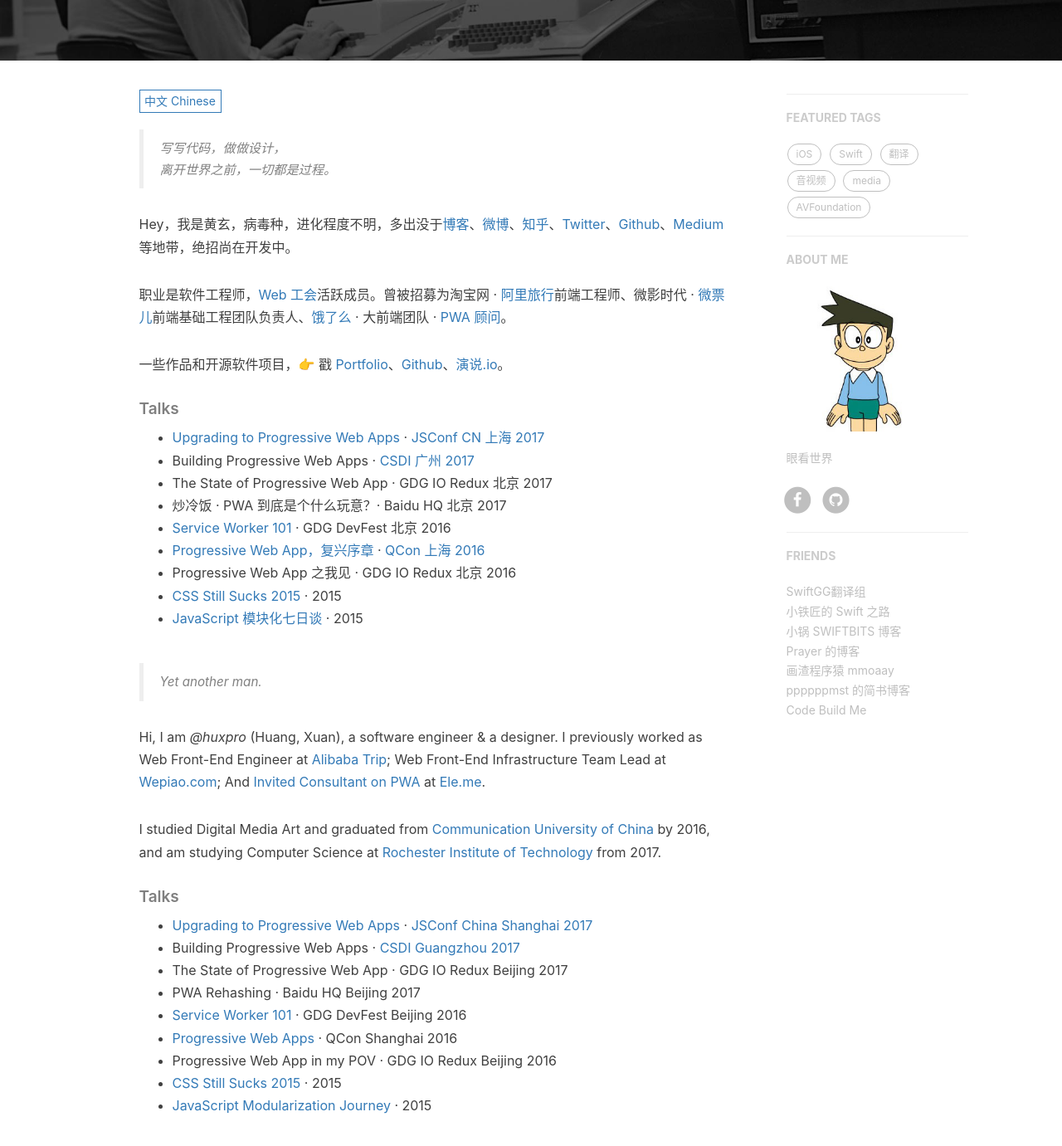
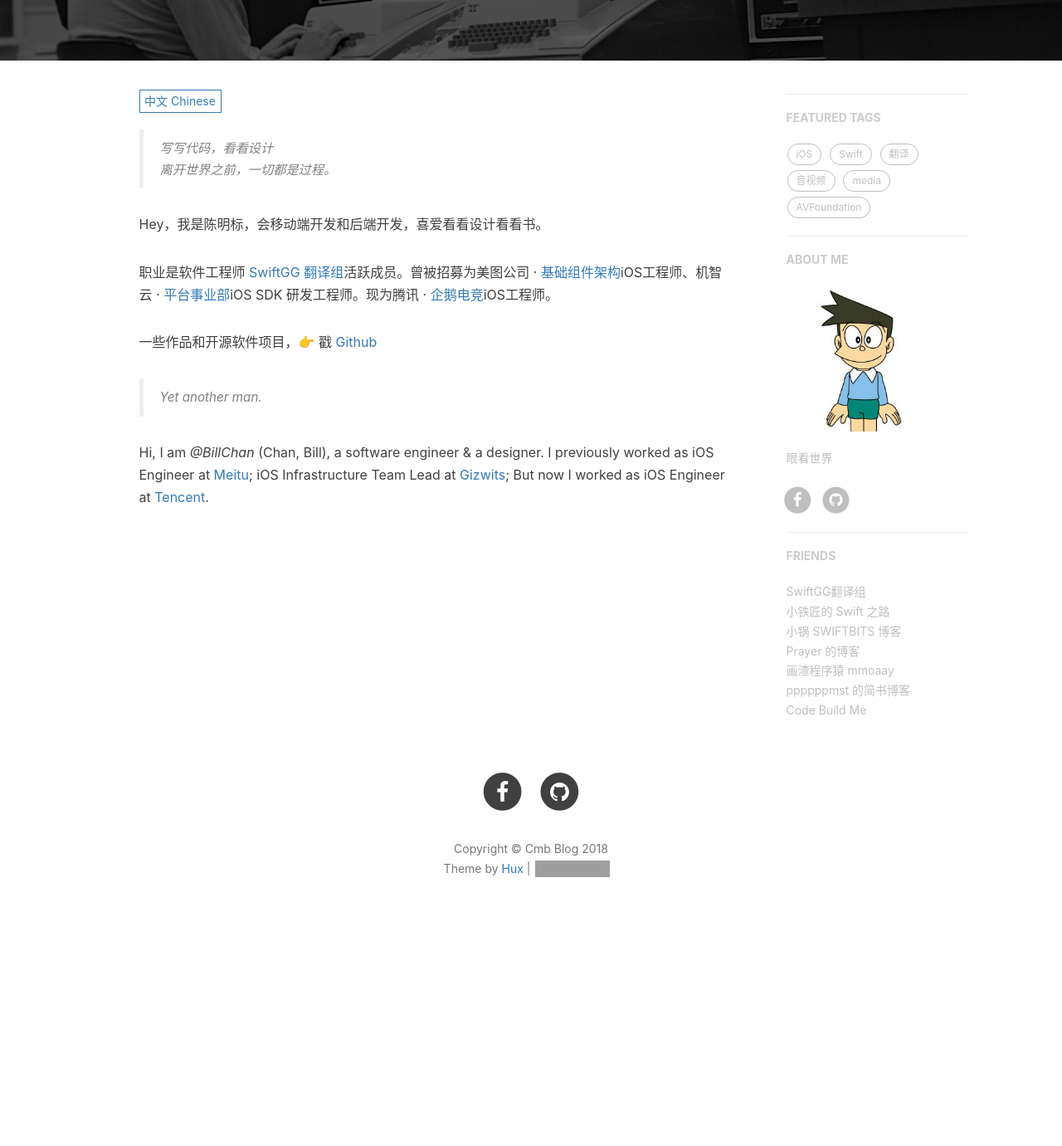
Before and after one commit to chenmingbiao/chenmingbiao.github.io, a Jekyll site: the page built from about.html, in a window 1280 px wide and 1400 px high, scrolled down 345 px. Shown: the top 1381 px of the window at 83% size. Built offline with Jekyll 4.4.1, drawn with Linux system fonts in a browser that asks for light colours; nearby versions of some CDN libraries; comment, search, counter and statistics services are not loaded; after the commit the page ends 1496 px from its top, so only the background shows below that; grey boxes are pictures that could not be loaded.

Commit message:
[Optimize] change readme

```diff
--- a/_includes/about/en.md
+++ b/_includes/about/en.md
@@ -3,31 +3,4 @@
 > Yet another man.
 
 
-Hi, I am *@huxpro* (Huang, Xuan), a software engineer & a designer. I previously worked as Web Front-End Engineer at [Alibaba Trip](https://www.alitrip.com/); Web Front-End Infrastructure Team Lead at [Wepiao.com](https://www.crunchbase.com/organization/wepiao#/entity); And [Invited Consultant on PWA]((https://medium.com/elemefe/upgrading-ele-me-to-progressive-web-app-2a446832e509)) at [Ele.me](https://github.com/elemefe/).
-
-I studied Digital Media Art and graduated from [Communication University of China](https://en.wikipedia.org/wiki/Communication_University_of_China) by 2016, and am studying Computer Science at [Rochester Institute of Technology](https://en.wikipedia.org/wiki/Rochester_Institute_of_Technology) from 2017.
-
-
-##### Talks
-
-- [Upgrading to Progressive Web Apps][9] · [JSConf China Shanghai 2017](http://2017.jsconf.cn/)
-- Building Progressive Web Apps · [CSDI Guangzhou 2017](http://www.csdisummit.com/)
-- The State of Progressive Web App · GDG IO Redux Beijing 2017
-- PWA Rehashing · Baidu HQ Beijing 2017
-- [Service Worker 101][5] · GDG DevFest Beijing 2016
-- [Progressive Web Apps][4] · QCon Shanghai 2016
-- Progressive Web App in my POV · GDG IO Redux Beijing 2016
-- [CSS Still Sucks 2015][2] · 2015
-- [JavaScript Modularization Journey][1] · 2015
-
-
-
-[1]: //huangxuan.me/2015/07/09/js-module-7day/
-[2]: //huangxuan.me/2015/12/28/css-sucks-2015/
-[3]: //huangxuan.me/2016/06/05/pwa-in-my-pov/
-[4]: //huangxuan.me/2016/10/20/pwa-qcon2016/
-[5]: //huangxuan.me/2016/11/20/sw-101-gdgdf/
-[6]: https://yanshuo.io/assets/player/?deck=58ac8598b123db0067292f92 "PWA Rehashing"
-[7]: https://yanshuo.io/assets/player/?deck=593ad6fbfe88c2006a0a0d6d "The State of PWA"
-[8]: https://yanshuo.io/assets/player/?deck=594d673d570c357d0698a950 "Building PWA"
-[9]: //huangxuan.me/jsconfcn2017/
+Hi, I am *@BillChan* (Chan, Bill), a software engineer & a designer. I previously worked as iOS Engineer at [Meitu](https://www.meitu.com/); iOS Infrastructure Team Lead at [Gizwits](http://www.gizwits.com/); But now I worked as iOS Engineer at [Tencent](https://qq.com).
--- a/_includes/about/zh.md
+++ b/_includes/about/zh.md
@@ -1,31 +1,8 @@
-> 写写代码，做做设计，
+> 写写代码，看看设计
 > 离开世界之前，一切都是过程。
 
-Hey，我是黄玄，病毒种，进化程度不明，多出没于[博客](https://huangxuan.me)、[微博](weibo.com/huxpro)、[知乎](https://www.zhihu.com/people/huxpro/pins/posts)、[Twitter](https://twitter.com/Huxpro/)、[Github](http://github.com/huxpro)、[Medium](https://medium.com/@Huxpro) 等地带，绝招尚在开发中。
+Hey，我是陈明标，会移动端开发和后端开发，喜爱看看设计看看书。
 
-职业是软件工程师，[Web 工会](https://medium.com/ben-and-dion/team-web-3315aa447fb2#.359a9c6cl)活跃成员。曾被招募为淘宝网 · [阿里旅行](http://alitrip.com)前端工程师、微影时代 · [微票儿](http://www.wepiao.com/?r=movie)前端基础工程团队负责人、[饿了么](https://ele.me/) · 大前端团队 · [PWA 顾问](https://medium.com/elemefe/upgrading-ele-me-to-progressive-web-app-2a446832e509)。
+职业是软件工程师 [SwiftGG 翻译组](http://swift.gg/)活跃成员。曾被招募为美图公司 · [基础组件架构](https://www.meitu.com/)iOS工程师、机智云 · [平台事业部](http://www.gizwits.com/)iOS SDK 研发工程师。现为腾讯 · [企鹅电竞](http://egame.qq.com/)iOS工程师。
 
-一些作品和开源软件项目，👉 戳 [Portfolio](/portfolio)、[Github](http://github.com/huxpro)、[演说.io](http://https://zhuanlan.zhihu.com/p/21280918)。
-
-
-##### Talks
-
-- [Upgrading to Progressive Web Apps][9] · [JSConf CN 上海 2017](http://2017.jsconf.cn/)
-- Building Progressive Web Apps · [CSDI 广州 2017](http://www.csdisummit.com/)
-- The State of Progressive Web App · GDG IO Redux 北京 2017
-- 炒冷饭 · PWA 到底是个什么玩意？· Baidu HQ 北京 2017
-- [Service Worker 101][5] · GDG DevFest 北京 2016
-- [Progressive Web App，复兴序章][4] · [QCon 上海 2016](http://2016.qconshanghai.com/presentation/3111)
-- Progressive Web App 之我见 · GDG IO Redux 北京 2016
-- [CSS Still Sucks 2015][2] · 2015
-- [JavaScript 模块化七日谈][1] · 2015
-
-[1]: //huangxuan.me/2015/07/09/js-module-7day/
-[2]: //huangxuan.me/2015/12/28/css-sucks-2015/
-[3]: //huangxuan.me/2016/06/05/pwa-in-my-pov/
-[4]: //huangxuan.me/2016/10/20/pwa-qcon2016/
-[5]: //huangxuan.me/2016/11/20/sw-101-gdgdf/
-[6]: https://yanshuo.io/assets/player/?deck=58ac8598b123db0067292f92 "PWA Rehashing"
-[7]: https://yanshuo.io/assets/player/?deck=593ad6fbfe88c2006a0a0d6d "The State of PWA"
-[8]: https://yanshuo.io/assets/player/?deck=594d673d570c357d0698a950 "Building PWA"
-[9]: //huangxuan.me/jsconfcn2017/
+一些作品和开源软件项目，👉 戳 [Github](http://github.com/chenmingbiao)
```
